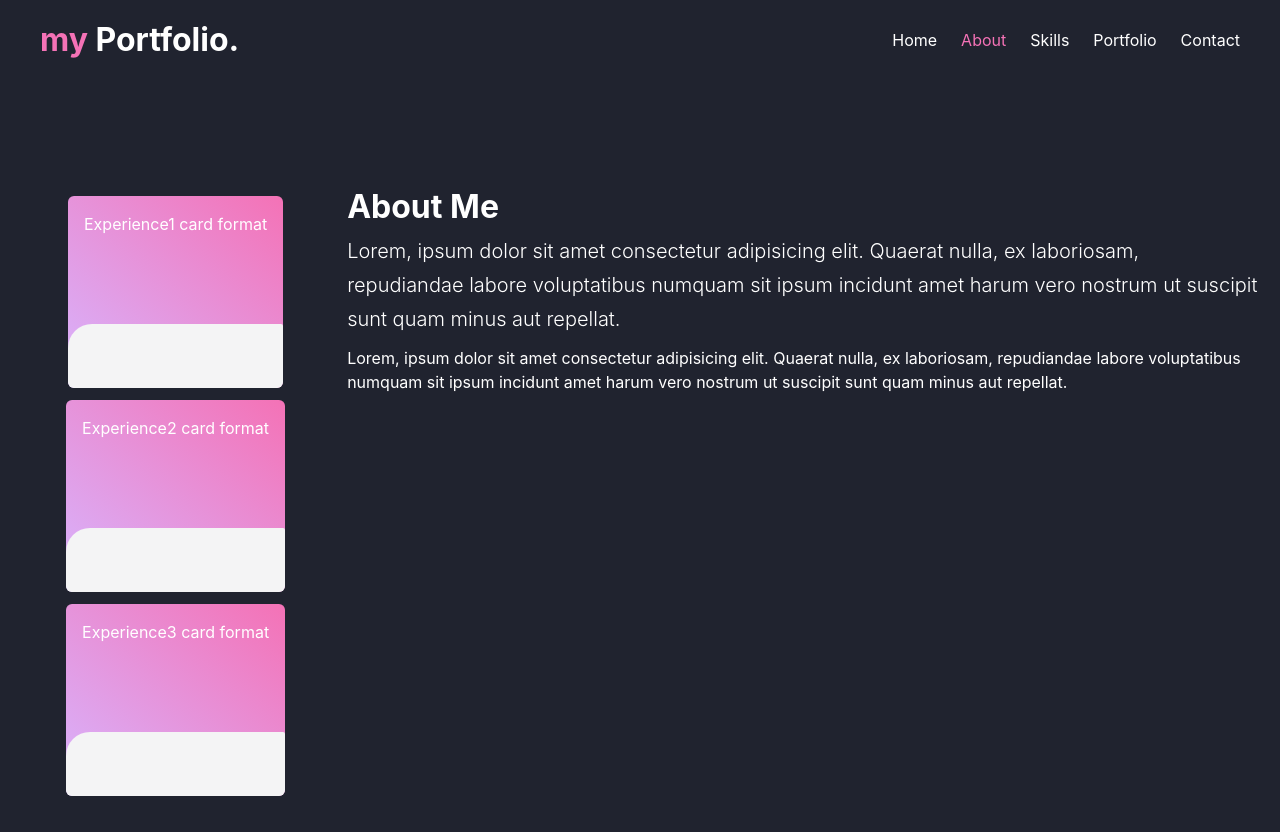
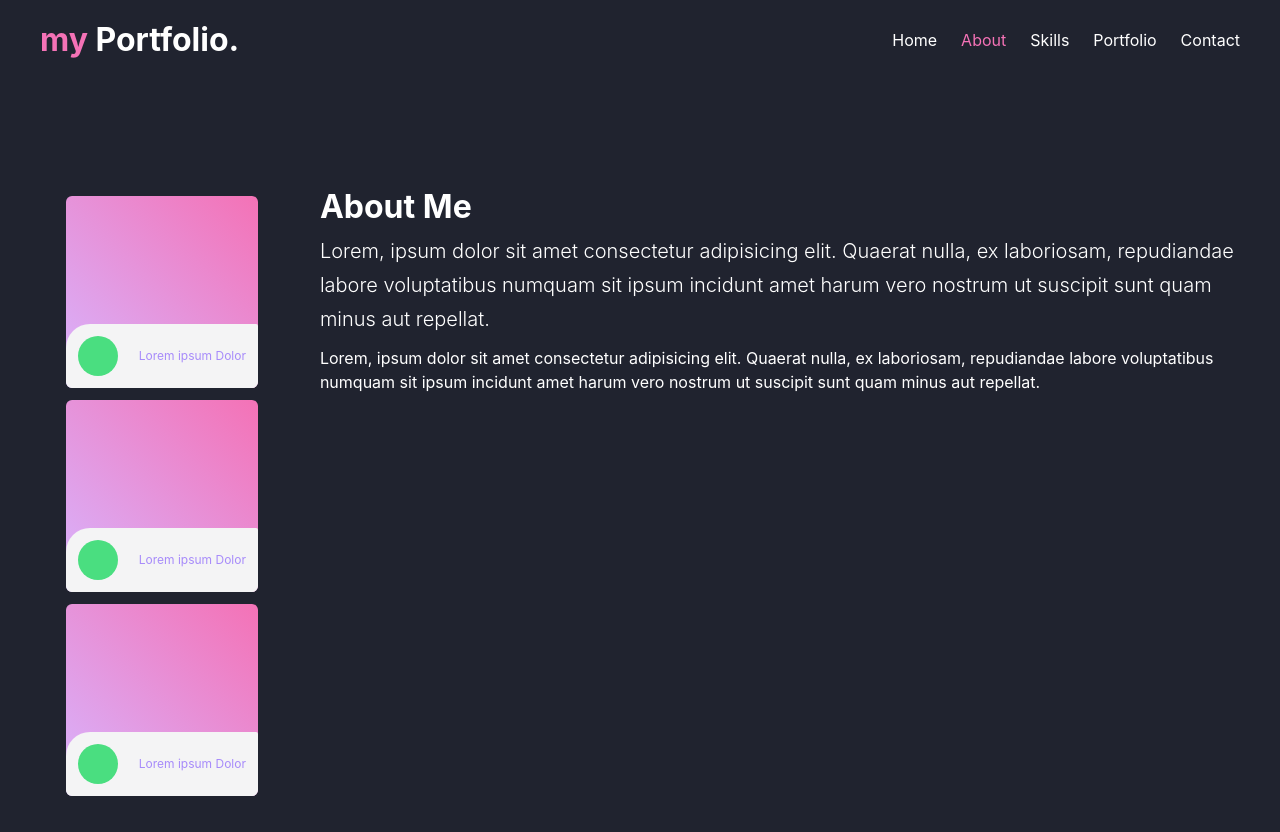
Before and after one commit to Leprekus/react-portfolio-site, a React (Vite) app in the folder leprekus-site/: page /about in a window 1280 px wide. Built offline with nearby package versions, Linux system fonts and the light colour scheme.

Commit message:
style card component

```diff
--- a/leprekus-site/src/components/Blob.jsx
+++ /dev/null
@@ -1,51 +0,0 @@
-import React from 'react';
-
-function Blob({h=100, w='auto'}) {
-  return (
-    <svg
-      style={{height: `${h}`, width: `${w}`}}
-      viewBox='0 0 800 500'
-      preserveAspectRatio='none'
-      xmlns='http://www.w3.org/2000/svg'
-      xmlnsXlink='http://www.w3.org/1999/xlink'
-      width='100%'
-      id='blobSvg'
-    >
-      <g transform='translate(170.18398666381836, 45.3615608215332)'>
-        <defs>
-          <linearGradient id='gradient' x1='0%' y1='0%' x2='0%' y2='100%'>
-            <stop offset='0%' stopColor='rgb(230, 19, 186)'></stop>
-            <stop offset='100%' stopColor='rgb(250, 222, 26)'></stop>
-          </linearGradient>
-        </defs>
-        <path fill='url(#gradient)'>
-          <animate
-            attributeName='d'
-            dur='10s'
-            repeatCount='indefinite'
-            values='
-
-
-                           M464,304.5Q458,359,400,371.5Q342,384,305.5,395Q269,406,229.5,406.5Q190,407,131,407.5Q72,408,79,349Q86,290,98.5,253Q111,216,99.5,161Q88,106,126.5,66.5Q165,27,216,70Q267,113,316.5,97.5Q366,82,384,126Q402,170,436,210Q470,250,464,304.5Z;
-
-
-                           M423,289Q399,328,383,374Q367,420,322.5,449.5Q278,479,240,428Q202,377,146.5,384Q91,391,78.5,343Q66,295,52,246.5Q38,198,59,149Q80,100,138,104Q196,108,232.5,101.5Q269,95,330,70Q391,45,402,104.5Q413,164,430,207Q447,250,423,289Z;
-
-
-                           M425,296Q425,342,378.5,355.5Q332,369,299,376Q266,383,231,387.5Q196,392,170,368Q144,344,135.5,312Q127,280,70.5,236Q14,192,46.5,145Q79,98,129.5,81Q180,64,229.5,36.5Q279,9,333,30.5Q387,52,378,120Q369,188,397,219Q425,250,425,296Z;
-
-
-                           M423,289Q399,328,383,374Q367,420,322.5,449.5Q278,479,240,428Q202,377,146.5,384Q91,391,78.5,343Q66,295,52,246.5Q38,198,59,149Q80,100,138,104Q196,108,232.5,101.5Q269,95,330,70Q391,45,402,104.5Q413,164,430,207Q447,250,423,289Z;
-
-
-                           M464,304.5Q458,359,400,371.5Q342,384,305.5,395Q269,406,229.5,406.5Q190,407,131,407.5Q72,408,79,349Q86,290,98.5,253Q111,216,99.5,161Q88,106,126.5,66.5Q165,27,216,70Q267,113,316.5,97.5Q366,82,384,126Q402,170,436,210Q470,250,464,304.5Z;
-
-                           '
-          ></animate>
-        </path>
-      </g>
-    </svg>
-  );
-}
-
-export default Blob;
--- a/leprekus-site/src/components/Card.jsx
+++ b/leprekus-site/src/components/Card/Card.jsx
@@ -1,19 +1,23 @@
 import React from 'react';
+import Cardheader from './Cardheader';
 
 function Card({ children }) {
   return (
     //change width and height
     <div
-      className='min-w-48 h-48 p-4 relative
+      className='w-48 h-48 p-4 relative
     bg-gradient-to-bl from-pink-400 to-purple-300 rounded-md'
     >
-      {...children}
       <div
         className='w-full absolute left-0 bottom-0 rounded-b-md rounded-tl-3xl rounded-tr-sm
         h-1/3 bg-zinc-100 hover:h-3/4 hover:ease-in ease-out duration-200
-        '
-      >
-        <div></div>
+
+        overflow-hidden'
+        >
+        <Cardheader/>
+        <div className='text-violet-400 text-xs relative top-16 pl-6'>
+          {...children}
+        </div>
       </div>
     </div>
   );
--- /dev/null
+++ b/leprekus-site/src/components/Card/Cardheader.jsx
@@ -0,0 +1,13 @@
+import React from 'react'
+
+function Cardheader({title='Lorem ipsum Dolor',}) {
+  return (
+    <div className=' flex items-center justify-between
+    w-full p-3 absolute top-0'>
+        <div className='h-10 w-10 bg-green-400 rounded-full'></div>
+        <p className='text-violet-400 text-xs'>{ title }</p>
+    </div>
+  )
+}
+
+export default Cardheader
--- a/leprekus-site/src/pages/About.jsx
+++ b/leprekus-site/src/pages/About.jsx
@@ -1,14 +1,14 @@
-import Card from '../components/Card';
-import Cardholder from '../components/Cardholder';
+import Card from '../components/Card/Card';
+import Cardholder from '../components/Card/Cardholder';
 import Layout from '../components/Layout';
 
 export default function About() {
   return (
     <Layout>
       <Cardholder>
-          <Card className='m-4'>Experience1 card format</Card>
-          <Card className='m-4'>Experience2 card format</Card>
-          <Card className='m-4'>Experience3 card format</Card>
+          <Card>Experience1 card format</Card>
+          <Card>Experience2 card format</Card>
+          <Card>Experience3 card format</Card>
       </Cardholder>
       <div>
           <h2>About Me</h2>
--- a/leprekus-site/src/pages/Landing.jsx
+++ b/leprekus-site/src/pages/Landing.jsx
@@ -1,4 +1,3 @@
-import Blob from '../components/Blob';
 import memoji from '../assets/memoji.png';
 import github from '../assets/github.png';
 import instagram from '../assets/instagram.png';
```
Also changed, not shown: leprekus-site/src/assets/codecademy.png (added), leprekus-site/src/components/Card/Cardholder.jsx (renamed from leprekus-site/src/components/Cardholder.jsx).
